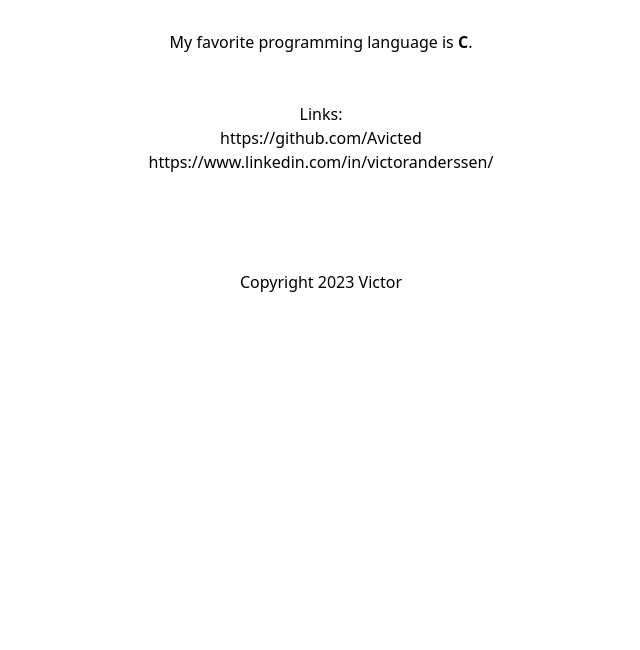
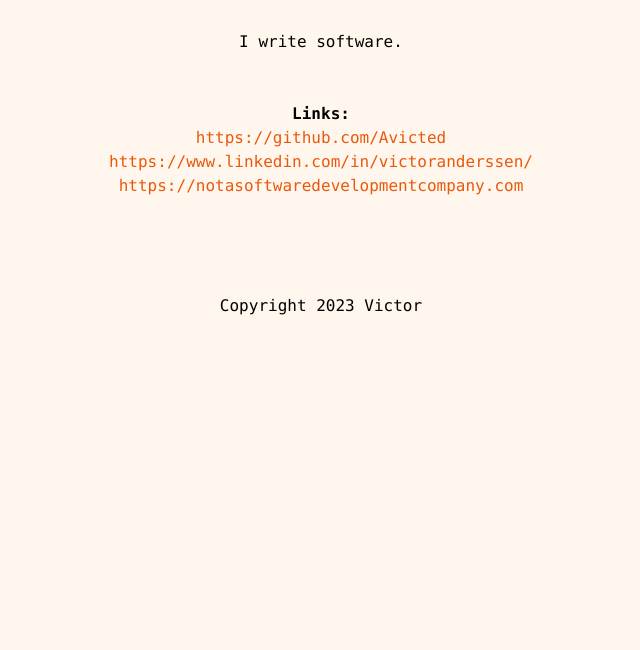
Before and after one commit to Avicted/victoranderssen.com-v3, a plain HTML site: page index.html in a window 1280 px wide. Shown: the part 150-800 px from the top of the page, without its empty margins (319-959 px from the left). Drawn offline with nearby package versions, Linux system fonts and the light colour scheme.

Commit message:
New colors

```diff
--- a/index.html
+++ b/index.html
@@ -30,16 +30,18 @@
 
 </script>
 
-<body>
-  <div class="bg-white">
+<body class="font-mono bg-orange-50">
+  <div>
+
     <div class="mx-auto max-w-7xl py-16 px-6 sm:py-24 lg:px-8">
       <div class="text-center">
         <h1 class="text-3xl font-bold underline pb-12"></h1>
-          <p>My favorite programming language is <strong>C</strong>.</p>
-          <p class="pt-12">Links:</p>
+          <p>I write software.</p>
+          <p class="pt-12 font-bold">Links:</p>
           <ul>
-            <li><a href="https://github.com/Avicted">https://github.com/Avicted</a></li>
-            <li><a href="https://www.linkedin.com/in/victoranderssen/">https://www.linkedin.com/in/victoranderssen/</a></li>
+            <li class="text-orange-600 hover:text-orange-400 hover:underline"><a href="https://github.com/Avicted">https://github.com/Avicted</a></li>
+            <li class="text-orange-600 hover:text-orange-400 hover:underline"><a href="https://www.linkedin.com/in/victoranderssen/">https://www.linkedin.com/in/victoranderssen/</a></li>
+            <li class="text-orange-600 hover:text-orange-400 hover:underline"><a href="https://notasoftwaredevelopmentcompany.com">https://notasoftwaredevelopmentcompany.com</a></li>
           </ul>
           <p class="pt-24">Copyright <span id="year"></span> Victor</p>
         </div>
```
